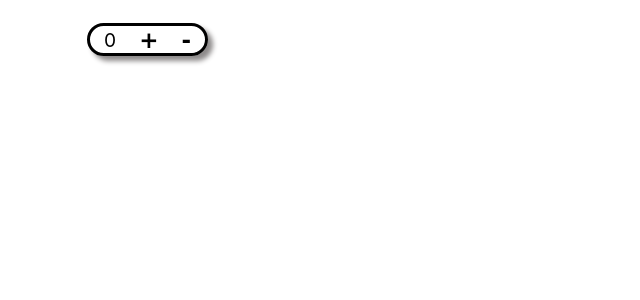
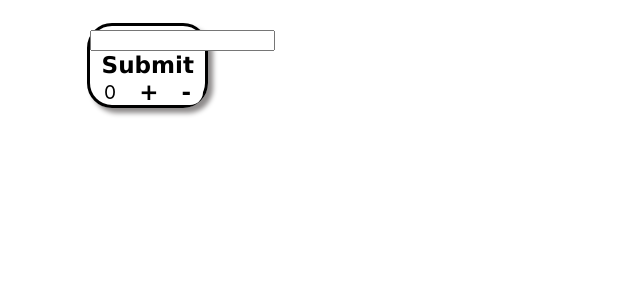
Before and after one commit to dawnteigh/Counter-Intuitive, a React (Create React App) app in the folder client/: page / in a window 1280 px wide. Shown: the top 300 px of the page, without its empty margins (0-640 px from the left). Built offline with nearby package versions, Linux system fonts and the light colour scheme.

Commit message:
add container component, local counter state

```diff
--- a/client/src/App.css
+++ b/client/src/App.css
@@ -7,7 +7,7 @@
 .counter {
   display: block;
   width: 10%;
-  font-size:larger;
+  font-size: larger;
   border: solid black;
   border-radius: 25px;
   box-shadow: 5px 5px 5px rgb(142, 139, 139);
--- a/client/src/App.js
+++ b/client/src/App.js
@@ -1,10 +1,10 @@
 import './App.css';
-import Counter from './Counter'
+import Container from './components/Container'
 
 function App() {
   return (
     <div className="App">
-      <Counter />
+      <Container />
     </div>
   );
 }
--- a/client/src/Counter.js
+++ /dev/null
@@ -1,16 +0,0 @@
-import React, { useState } from 'react'
-
-const Counter = () => {
-
-	const [count, setCount] = useState(0)
-
-	return (
-		<div className="counter">
-			<span className="count">{count}</span>
-			<button onClick={ () => setCount(count + 1) }>+</button>
-			<button onClick={ () => setCount(count - 1) }>-</button>
-		</div>
-	)
-}
-
-export default Counter
--- /dev/null
+++ b/client/src/components/Container.js
@@ -0,0 +1,12 @@
+import React from 'react'
+import Counter from './Counter'
+
+const Container = () => {
+  return (
+    <div>
+        <Counter />
+    </div>
+  )
+}
+
+export default Container
--- /dev/null
+++ b/client/src/components/Counter.js
@@ -0,0 +1,26 @@
+import React, { useState } from 'react'
+
+const Counter = () => {
+
+  const [count, setCount] = useState(0)
+  const [name, setName] = useState("")
+  const [edit, setEdit] = useState(true)
+
+  return (
+    <div className="counter">
+      {
+        edit ?
+          <>
+            <input value={name} onChange={(e) => setName(e.target.value)} />
+            <button onClick={() => setEdit(false)} >Submit</button>
+          </> :
+          <span onClick={() => setEdit(true)} >{name}</span>
+      }
+      <span className="count">{count}</span>
+      <button onClick={() => setCount(count + 1)}>+</button>
+      <button onClick={() => setCount(count - 1)}>-</button>
+    </div>
+  )
+}
+
+export default Counter
```
